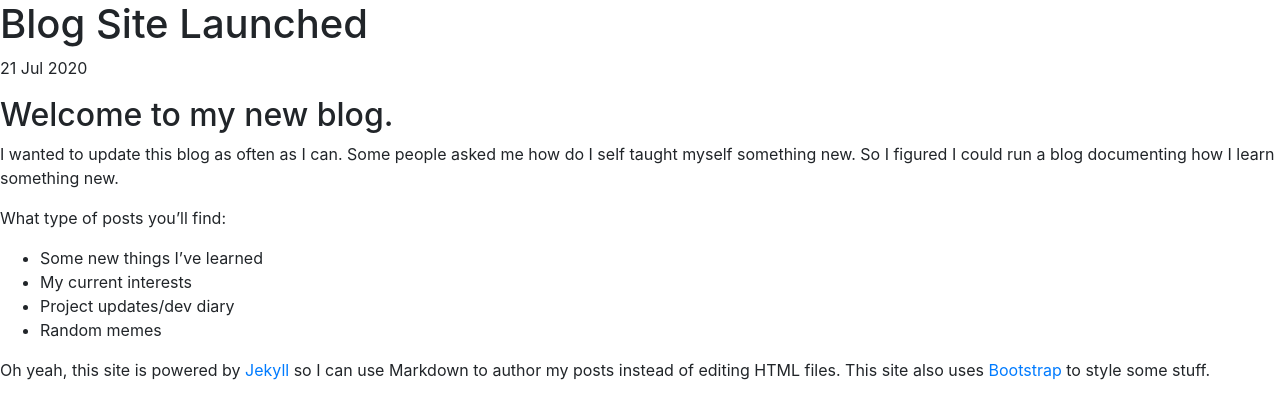
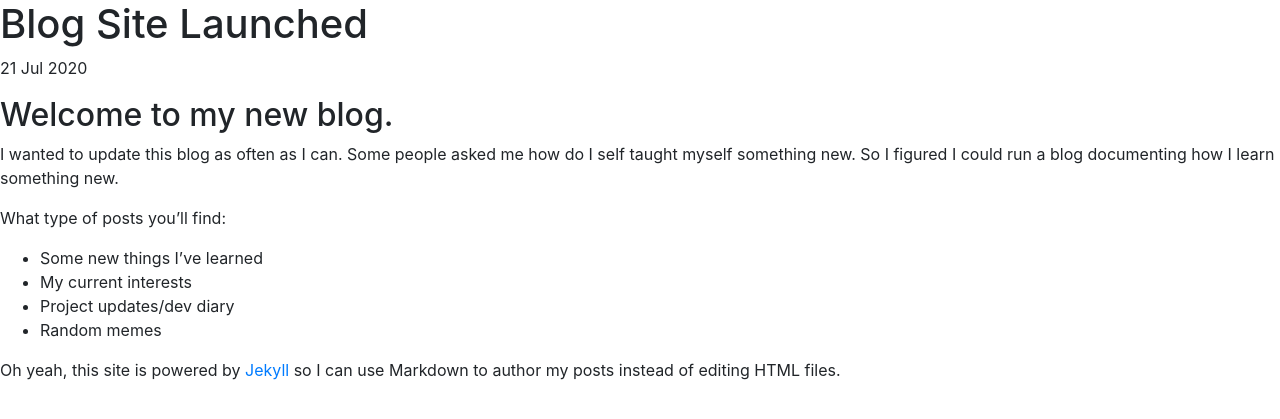
Before and after one commit to dfx81/blog, a Jekyll site: the page built from _posts/2020-07-21-blog-site-launched.md, in a window 1280 px wide. Shown: the top 419 px of the page. Built offline with Jekyll 4.4.1, drawn with Linux system fonts in a browser that asks for light colours.

Commit message:
Final fix

```diff
--- a/_posts/2020-07-21-blog-site-launched.md
+++ b/_posts/2020-07-21-blog-site-launched.md
@@ -14,4 +14,4 @@ What type of posts you'll find:
 - Project updates/dev diary
 - Random memes
 
-Oh yeah, this site is powered by [Jekyll](http://jekyllrb.com) so I can use Markdown to author my posts instead of editing HTML files. This site also uses [Bootstrap](https://getbootstrap.com/) to style some stuff.
+Oh yeah, this site is powered by [Jekyll](http://jekyllrb.com) so I can use Markdown to author my posts instead of editing HTML files.
--- a/index.html
+++ b/index.html
@@ -7,7 +7,7 @@ title: Danial's Blog
   {% for post in site.posts %}
   <li>
     <span>{{ post.date | date_to_string }}</span>
-    <a href="./{{ post.url }}" title="{{ post.title }}">
+    <a href=".{{ post.url }}" title="{{ post.title }}">
       {{ post.title }}
     </a>
   </li>
```
